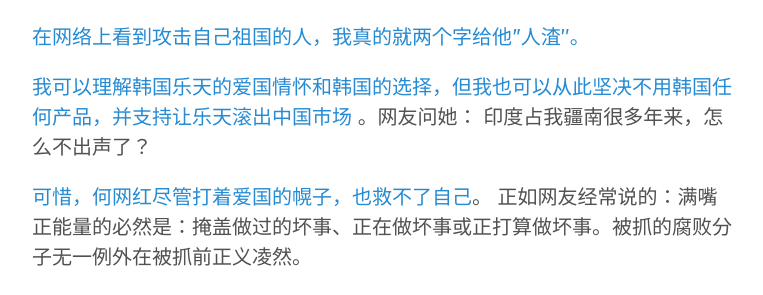
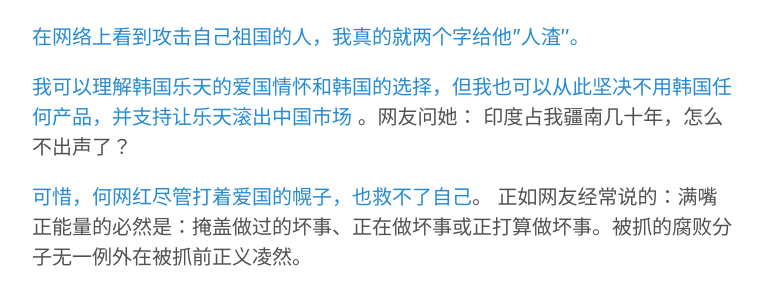
Before and after one commit to hwdong/hwdong-old.github.io, a Jekyll site: the page built from _posts/2017-07-18-正能量何雪梅.md, in a window 1280 px wide. Shown: the part 499-794 px from the top of the page, without its empty margins (258-1021 px from the left). Built offline with Jekyll 4.4.1, drawn with Linux system fonts in a browser that asks for light colours; comment, search, counter and statistics services are not loaded.

Commit message:
Update 2017-07-18-正能量何雪梅.md

```diff
--- a/_posts/2017-07-18-正能量何雪梅.md
+++ b/_posts/2017-07-18-正能量何雪梅.md
@@ -17,6 +17,6 @@
 
 [在网络上看到攻击自己祖国的人，我真的就两个字给他"人渣″。](http://weibo.com/1292070754/EuJuZubPH?type=comment#_loginLayer_1500339189879)
 
-[我可以理解韩国乐天的爱国情怀和韩国的选择，但我也可以从此坚决不用韩国任何产品，并支持让乐天滚出中国市场](http://weibo.com/5498682903/ExCRvm6Rf?type=comment) 。网友问她： 印度占我疆南很多年来，怎么不出声了？
+[我可以理解韩国乐天的爱国情怀和韩国的选择，但我也可以从此坚决不用韩国任何产品，并支持让乐天滚出中国市场](http://weibo.com/5498682903/ExCRvm6Rf?type=comment) 。网友问她： 印度占我疆南几十年，怎么不出声了？
 
 [可惜，何网红尽管打着爱国的幌子，也救不了自己](http://weibo.com/1998640415/FcsxIcOph?type=comment)。 正如网友经常说的：满嘴正能量的必然是：掩盖做过的坏事、正在做坏事或正打算做坏事。被抓的腐败分子无一例外在被抓前正义凌然。
```
